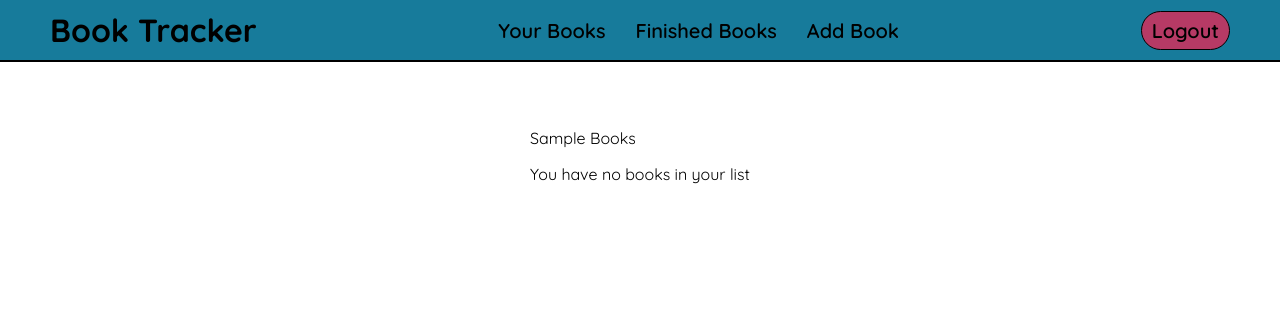
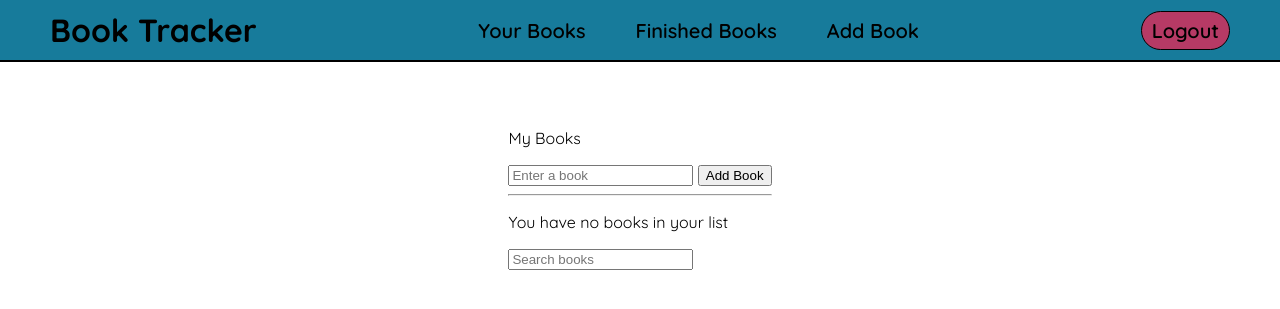
Before and after one commit to EllisLempriere/book_tracker, a Django app: template tracker/templates/books.html in a window 1280 px wide. Shown: the top 309 px of the page. Run offline with Django 5.2, Linux system fonts and the light colour scheme; the template is opened without the code that fills it, so the values that code supplies are empty; the visitor is signed in with stand-in values (Sample User, id 1); some libraries are stand-ins or nearby versions.

Commit message:
Revert "Fix logged in navbar look"
This reverts commit a0807b109d2e738a4db97e561f4b32758aa8b88e.

```diff
--- a/static/css/styles.css
+++ b/static/css/styles.css
@@ -33,11 +33,6 @@
     border-bottom: 2px solid black;
     background: var(--bg-cyan);
 }
-.nav {
-    display: flex;
-    align-items: center;
-    gap: 40px;
-}
 .nav-header {
     word-wrap: break-word;
     font-weight: 700;
@@ -50,7 +45,7 @@
     align-items: center;
     justify-content: center;
     align-self: stretch;
-    gap: 30px;
+    gap: 50px;
 }
 .nav-tail {
     display: flex;
--- a/tracker/templates/partials/book-list.html
+++ b/tracker/templates/partials/book-list.html
@@ -1,17 +1,38 @@
-{% load possessive %}
+<div class="d-flex justify-content-between align-items-center">
+        <p class="lead ml-0">My Books</p>
+        <form hx-post="{% url 'add-book' %}" hx-target="#book-list" class="d-flex align-items-center">
+            {% csrf_token %}
+            <input type="text" name="bookname" class="form-control-sm mr-2" placeholder="Enter a book" />
+            <button type="submit" class="btn btn-success btn-sm">Add Book</button>
+        </form>
+</div>
+<hr/>
 
-<div>
-    <p>{{ request.user.username|possessive|title }} Books</p>
-</div>
+<div class="d-flex justify-content-between">
 
-<div>
-   {% if books %}
+<section class="col-6">
+
+    {% if messages %}
+    <ul class="messages" hx-get="{% url 'clear' %}" hx-trigger="load delay:3s">
+        {% for message in messages %}
+        <li {% if message.tags %} class="{{ message.tags }}" {% endif %}>{{ message }}</li>
+        {% endfor %}
+    </ul>
+    {% endif %}
+
+    {% if books %}
         {% csrf_token %}
-        <form hx-trigger="end" hx-post="{% url 'sort' %}" hx-target="#book-list">
+        <form class="sortable list-group col-xs-12" hx-trigger="end" hx-post="{% url 'sort' %}" hx-target="#book-list">
             <div class="htmx-indicator">Updating...</div>
                 {% include 'partials/book-list-elements.html' %}
         </form>
-   {% else %}
-       <p>You have no books in your list</p>
-   {% endif %}
+    {% else %}
+        <p>You have no books in your list</p>
+    {% endif %}
+</section>
+
+<section class="col-4 offset-1">
+    {% include 'partials/search.html' %}
+</section>
+
 </div>
```
